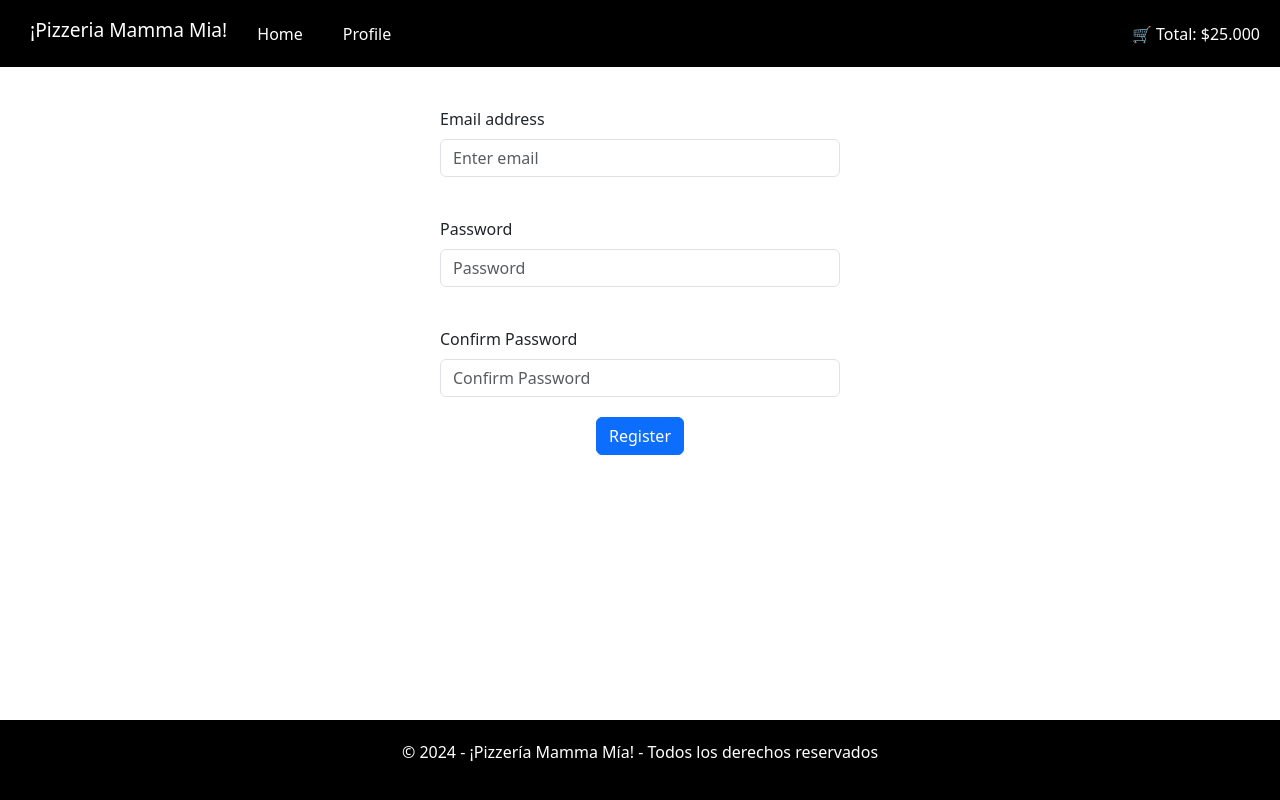
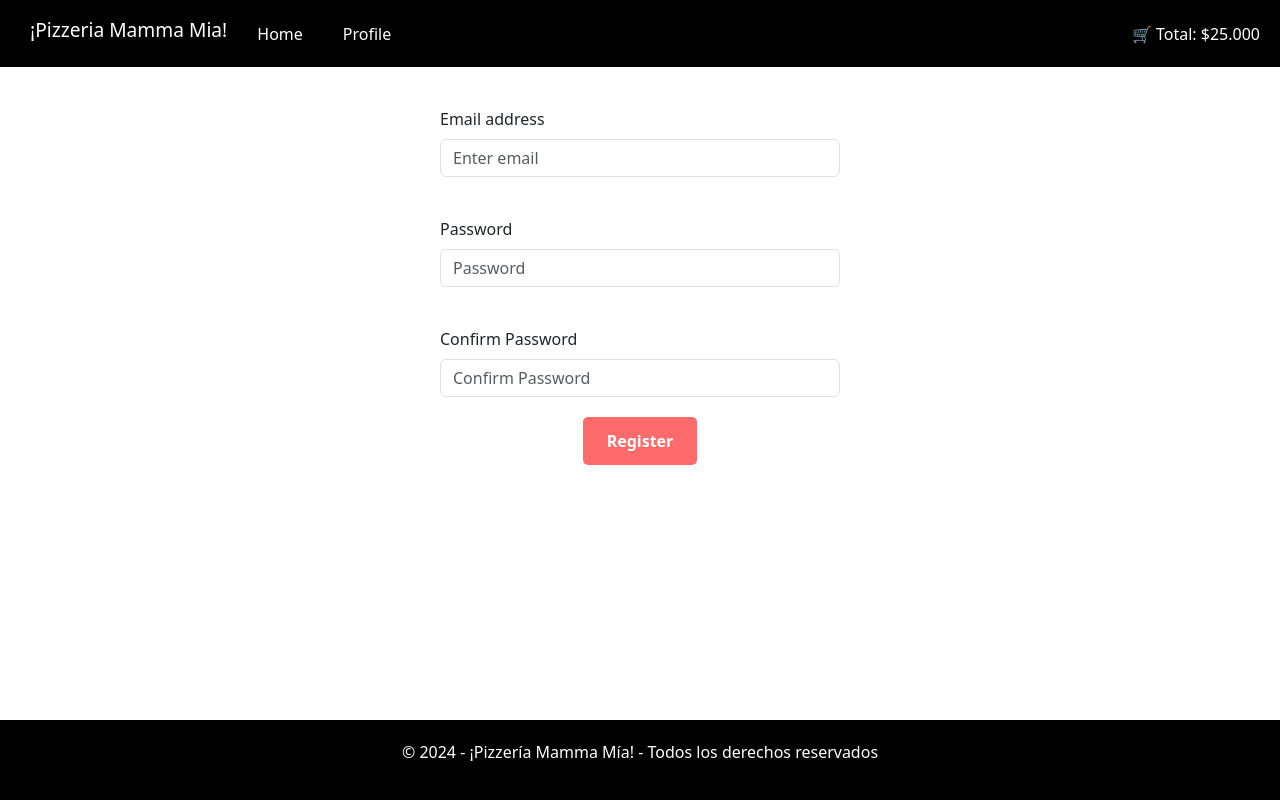
Before and after one commit to JanisCatalina10/desafio-pizzeria, a React (Vite) app: page /Register in a window 1280 px wide. Built offline with nearby package versions, Linux system fonts and the light colour scheme.

Commit message:
css a botones de login y register

```diff
--- a/src/App.css
+++ b/src/App.css
@@ -68,7 +68,7 @@
   left: 0;
   width: 100%;
   height: 100%;
-  background-image: url("/public/imgs/Header.jpg");
+  background-image: url("/imgs/Header.jpg");
   background-size: cover;
   background-position: center;
   filter: brightness(0.6);
--- a/src/Pages/Login.css
+++ b/src/Pages/Login.css
@@ -11,3 +11,20 @@
   max-width: 400px;
   margin: 20px;
 }
+
+.login-btn {
+  padding: 12px 24px!important;;
+  background-color: #ff6b6b !important;
+  color: white!important;;
+  border: none!important;;
+  border-radius: 5px!important;;
+  font-size: 16px!important;;
+  font-weight: bold!important;;
+  cursor: pointer!important;;
+  transition: background-color 0.3s ease, transform 0.3s ease!important;
+}
+
+.login-btn:hover {
+  background-color: #ff4c4c !important;;
+  transform: scale(1.05) !important;;
+}
--- a/src/Pages/Login.jsx
+++ b/src/Pages/Login.jsx
@@ -50,7 +50,7 @@ const Login = () => {
           onChange={(e) => setPassword(e.target.value)}
         />
       </Form.Group>
-      <Button variant="primary" type="submit">
+      <Button className="login-btn" type="submit">
         Login
       </Button>
     </Form>
--- a/src/Pages/Register.css
+++ b/src/Pages/Register.css
@@ -10,3 +10,20 @@
   max-width: 400px;
   margin: 20px;
 }
+
+.register-btn {
+  padding: 12px 24px!important;;
+  background-color: #ff6b6b !important;
+  color: white!important;;
+  border: none!important;;
+  border-radius: 5px!important;;
+  font-size: 16px!important;;
+  font-weight: bold!important;;
+  cursor: pointer!important;;
+  transition: background-color 0.3s ease, transform 0.3s ease!important;
+}
+
+.register-btn:hover {
+  background-color: #ff4c4c !important;;
+  transform: scale(1.05) !important;;
+}
--- a/src/Pages/Register.jsx
+++ b/src/Pages/Register.jsx
@@ -90,7 +90,7 @@ const Register = () => {
           onChange={(e) => setConfirmPassword(e.target.value)}
         />
       </Form.Group>
-      <Button variant="primary" type="submit">
+      <Button className="register-btn" type="submit">
         Register
       </Button>
     </Form>
--- a/src/Pages/cart.css
+++ b/src/Pages/cart.css
@@ -82,7 +82,7 @@
   display: block;
   width: 100%;
   padding: 10px;
-  background-color: #ff6347;
+  background-color: #ff6b6b ;
   color: #fff;
   border: none;
   border-radius: 5px;
@@ -92,5 +92,5 @@
 }
 
 .pay-button:hover {
-  background-color: #ffc107;
+  background-color: #ff4c4c;
 }
```
